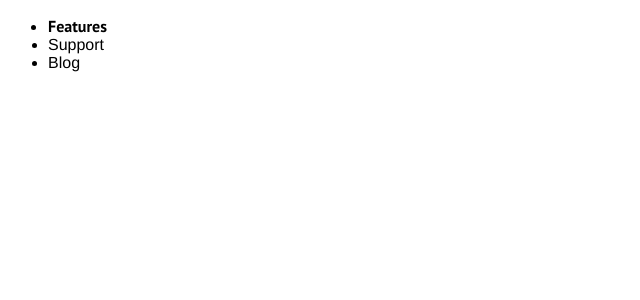
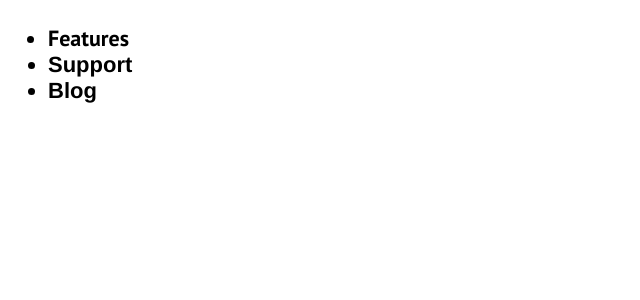
Before and after one commit to liubich/test-job, a Vue app: page / in a window 1280 px wide. Shown: the top 300 px of the page, without its empty margins (0-640 px from the left). Built offline with nearby package versions, Linux system fonts and the light colour scheme.

Commit message:
Add some divs and styles

```diff
--- a/src/components/TinyOne.vue
+++ b/src/components/TinyOne.vue
@@ -1,14 +1,17 @@
 <template>
-  <nav>
+  <nav class="navbar">
+    <div class="container">
       <ul>
         <li
           v-for="(navItem, index) in navItems"
           :key="index"
           :style="{ 'font-family': navItem.font }"
+          class="navbar__navitem"
         >
           {{ navItem.text }}
         </li>
       </ul>
+    </div>
   </nav>
 </template>
 
@@ -24,4 +27,17 @@ export default {
 
 <!-- Add "scoped" attribute to limit CSS to this component only -->
 <style scoped>
+.navbar {
+  display: flex;
+  align-items: center;
+}
+
+.navbar__navitem {
+  font-weight: bold;
+  font-size: 22px;
+}
+.container {
+  width: 100%;
+  max-width: 960px;
+}
 </style>
```
Lines whose indentation alone changed are shown as unchanged.
